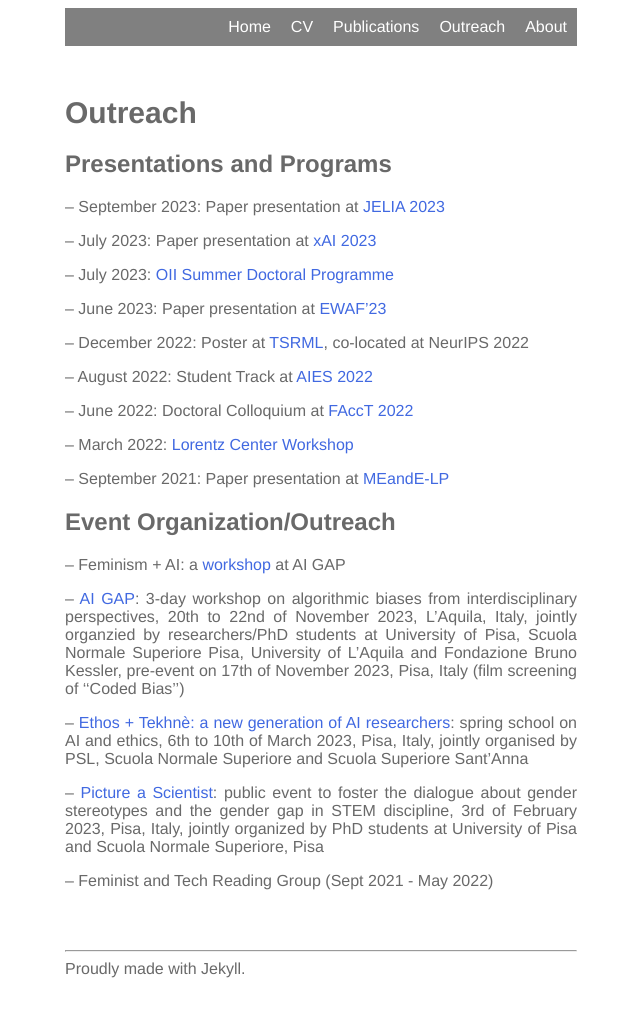
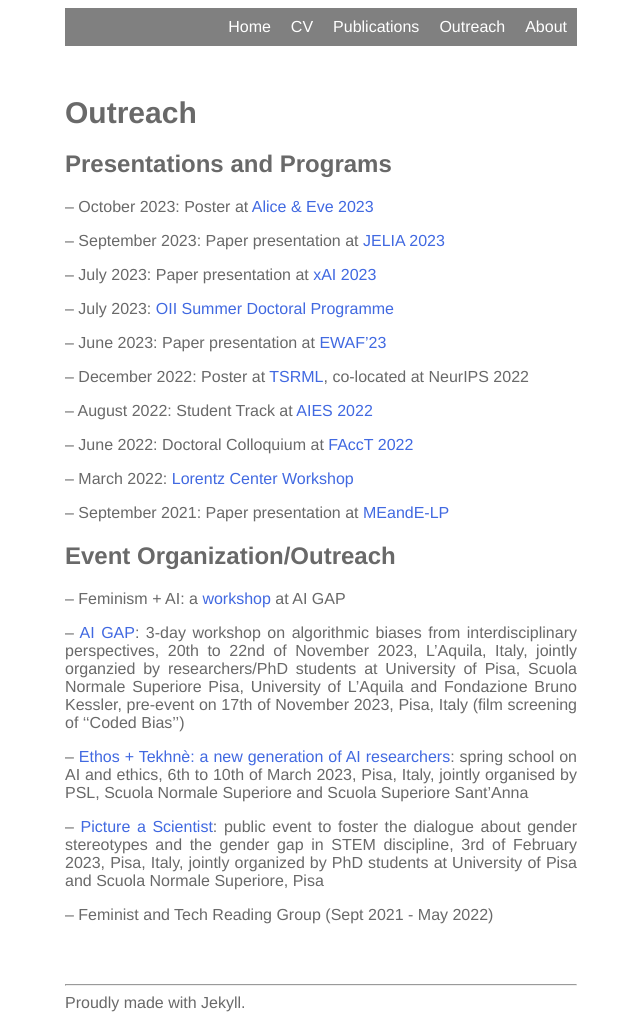
Before and after one commit to lstate/lstate.github.io, a Jekyll site: the page built from _pages/outreach.markdown, in a window 1280 px wide. Shown: the whole page, without its empty margins (319-959 px from the left). Built offline with Jekyll 4.4.1, drawn with Linux system fonts in a browser that asks for light colours; before the commit the page ends 986 px from its top, so only the background shows below that.

Commit message:
Update outreach.markdown

```diff
--- a/_pages/outreach.markdown
+++ b/_pages/outreach.markdown
@@ -11,6 +11,8 @@ Outreach
 </div>
 
 ## Presentations and Programs
+
+-- October 2023: Poster at [Alice & Eve 2023](https://alice-and-eve.github.io/2023/)
 
 -- September 2023: Paper presentation at [JELIA 2023](https://jelia2023.inf.tu-dresden.de/)
 
```
